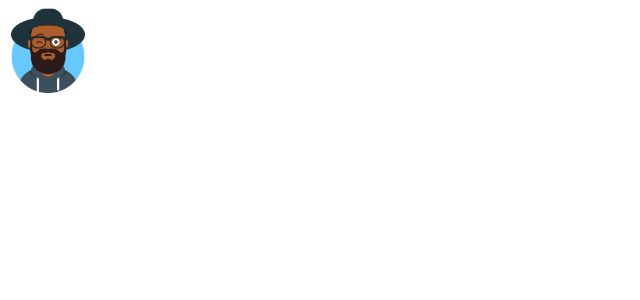
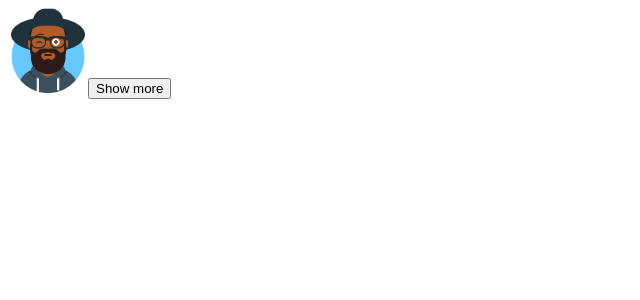
Before and after one commit to MihaiLuca95/Mini-Social_App, a React (Create React App) app: page / in a window 1280 px wide. Shown: the top 300 px of the page, without its empty margins (0-640 px from the left). Built offline with nearby package versions, Linux system fonts and the light colour scheme.

Commit message:
the button has been added

```diff
--- a/src/App.js
+++ b/src/App.js
@@ -1,6 +1,15 @@
 import User from "./components/user/User";
+import {useState} from 'react';
 
-const App = () => (
+const App = () => {
+
+const [view, setView] = useState("compact");
+const changeViewMode = () => {
+  if(view === "compact") setView("detailed");
+  if(view === "detailed") setView("compact");
+}
+
+return (
   <div className="App">
       <User
         userData = {{
@@ -8,9 +17,12 @@ const App = () => (
           nickname: "John Biden",
           lastOnline: "05-02-2022 18:00:00"
         }}
-        viewMode = "compact"
-      />
+        viewMode = {view}
+      >
+        <button className="btn" type="button" onClick={changeViewMode}>Show {`${(view === 'compact')? 'more' : 'less'}`}</button>
+      </User>
   </div>
 );
+}
 
 export default App;
--- a/src/components/user/User.js
+++ b/src/components/user/User.js
@@ -1,21 +1,17 @@
-// Main User Module
-// FUNCTIONAL COMPONENTS
-
-// User Component:
-//  * user data
-//  * view modes: compact, datailed
-const User = ({userData: {avatar, nickname, lastOnline}, viewMode}) => {
+const User = ({userData: {avatar, nickname, lastOnline}, viewMode, children}) => {
 
     return (
         <div className="User">
             {(viewMode === 'compact')
                 ? ( <div>
                         <img src={avatar} alt="avatar" style={{width: "80px"}} />
+                        {children}
                     </div>)
                 : ( <div>
-                        <img src={avatar} alt="avatar" />
+                        <img src={avatar} alt="avatar" width="200px" />
                         <h2>{nickname}</h2>
                         <p>{lastOnline}</p>
+                        {children}
                     </div>
                 )
             }
```
